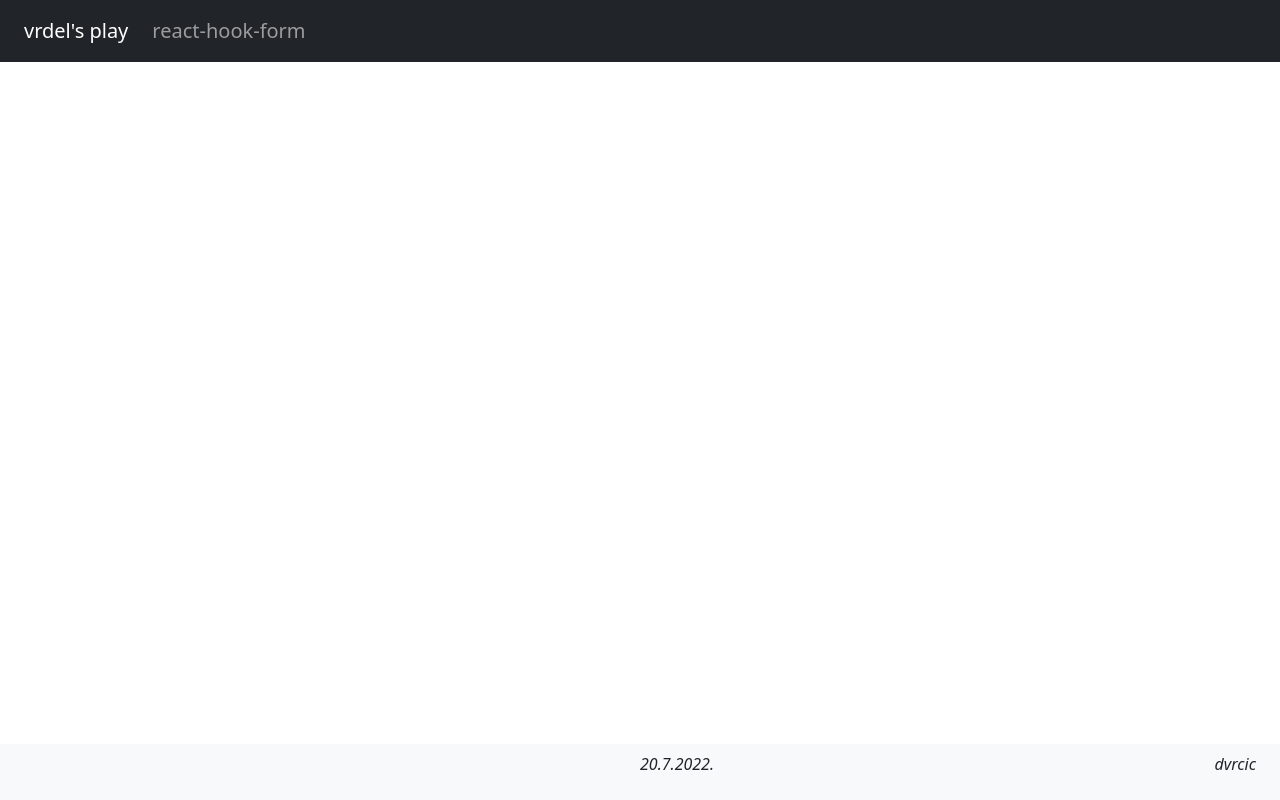
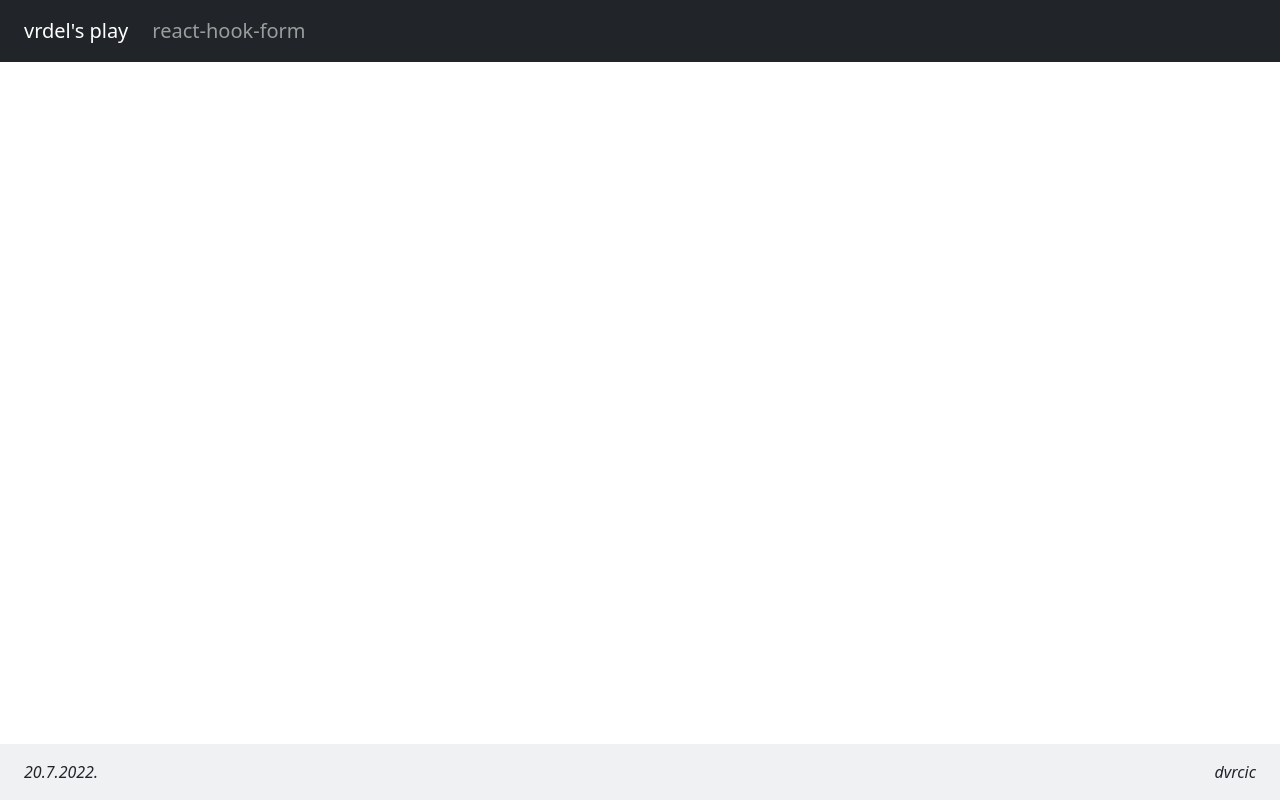
Before and after one commit to vrdel/react-playground, a React (Vite) app in the folder react-playground/: page / in a window 1280 px wide. Built offline with nearby package versions, Linux system fonts and the light colour scheme.

Commit message:
refactored footer

```diff
--- a/react-playground/src/ui/footer.jsx
+++ b/react-playground/src/ui/footer.jsx
@@ -1,5 +1,5 @@
 import React from 'react'
-import { Navbar } from 'reactstrap'
+import { Navbar, Nav, NavbarText } from 'reactstrap'
 
 
 const Footer = () => {
@@ -9,13 +9,17 @@ const Footer = () => {
   let day = new Intl.DateTimeFormat('hr-HR', {day: 'numeric'}).format(dateObj)
 
   return (
-    <Navbar color="light" expand="md" fixed="bottom">
-      <p className="fs-6 fst-italic position-relative start-50">
-        {day}{month}{year}
-      </p>
-      <p className="fs-6 fst-italic position-relative end-0">
-        dvrcic
-      </p>
+    <Navbar className="bg-secondary bg-opacity-10" expand="md" fixed="bottom">
+      <Nav>
+        <NavbarText className="fs-6 fst-italic">
+          {day}{month}{year}
+        </NavbarText>
+      </Nav>
+      <Nav>
+        <NavbarText className="fs-6 fst-italic">
+          dvrcic
+        </NavbarText>
+      </Nav>
     </Navbar>
   )
 }
```
